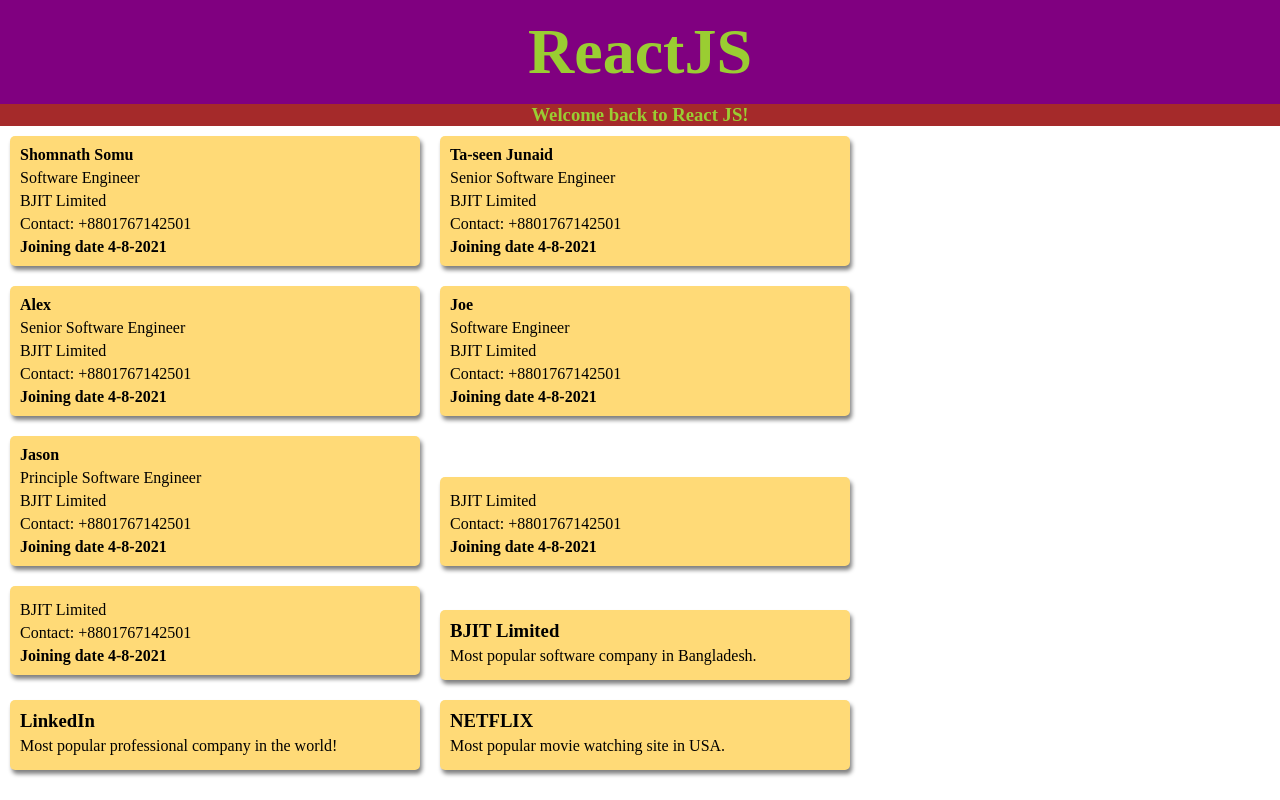
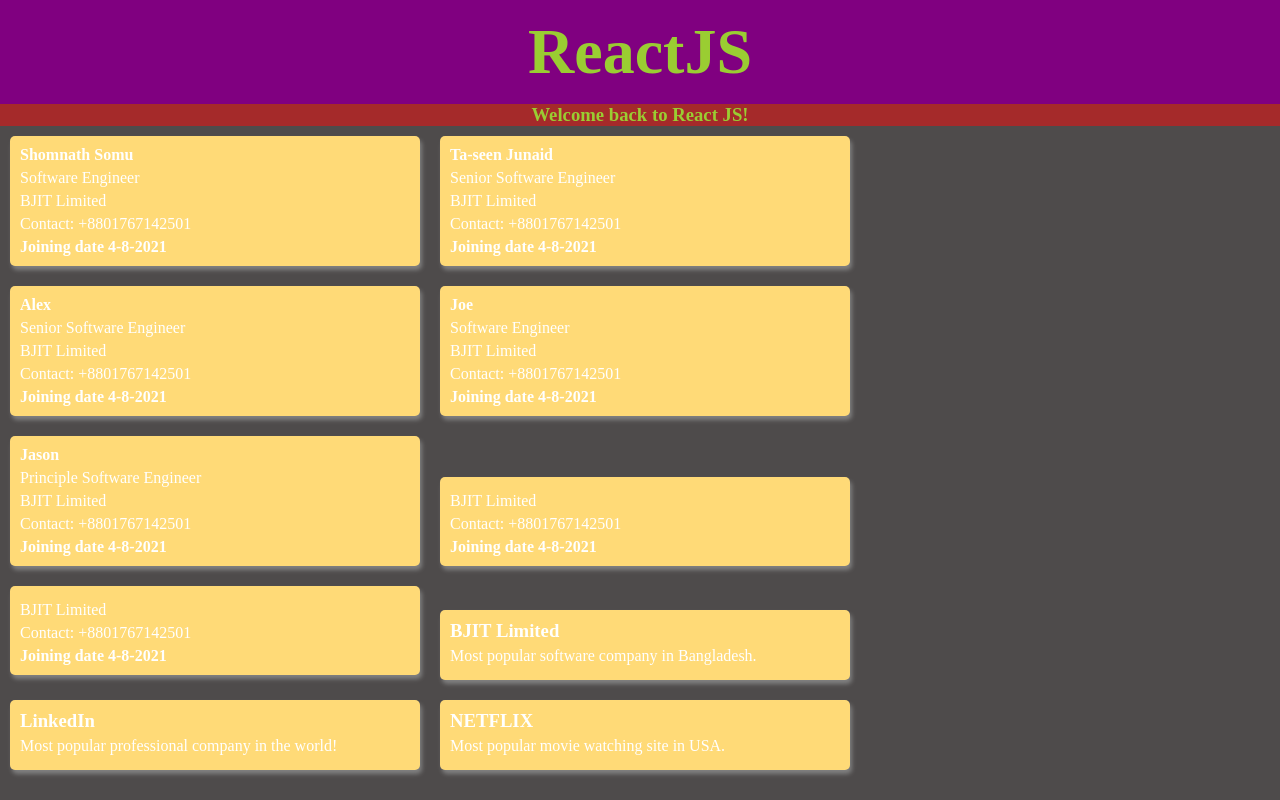
Before and after one commit to shomnathsomu/Build-React, a React (Create React App) app: page / in a window 1280 px wide. Built offline with nearby package versions, Linux system fonts and the light colour scheme.

Commit message:
added button and body style

```diff
--- a/public/style.css
+++ b/public/style.css
@@ -1,6 +1,22 @@
 *{
     margin: 0rem;
     padding: 0rem;
+}
+
+body{
+    background: rgb(78, 75, 75);
+    color: white;
+}
+
+button {
+    padding: 10px;
+    border: none;
+    border-radius: 5px;
+    background-color: limegreen;
+    color: white;
+    margin-right: 10px;
+    font-size: 2rem;
+    width: 80px;
 }
 
 .headingStyle{
```
